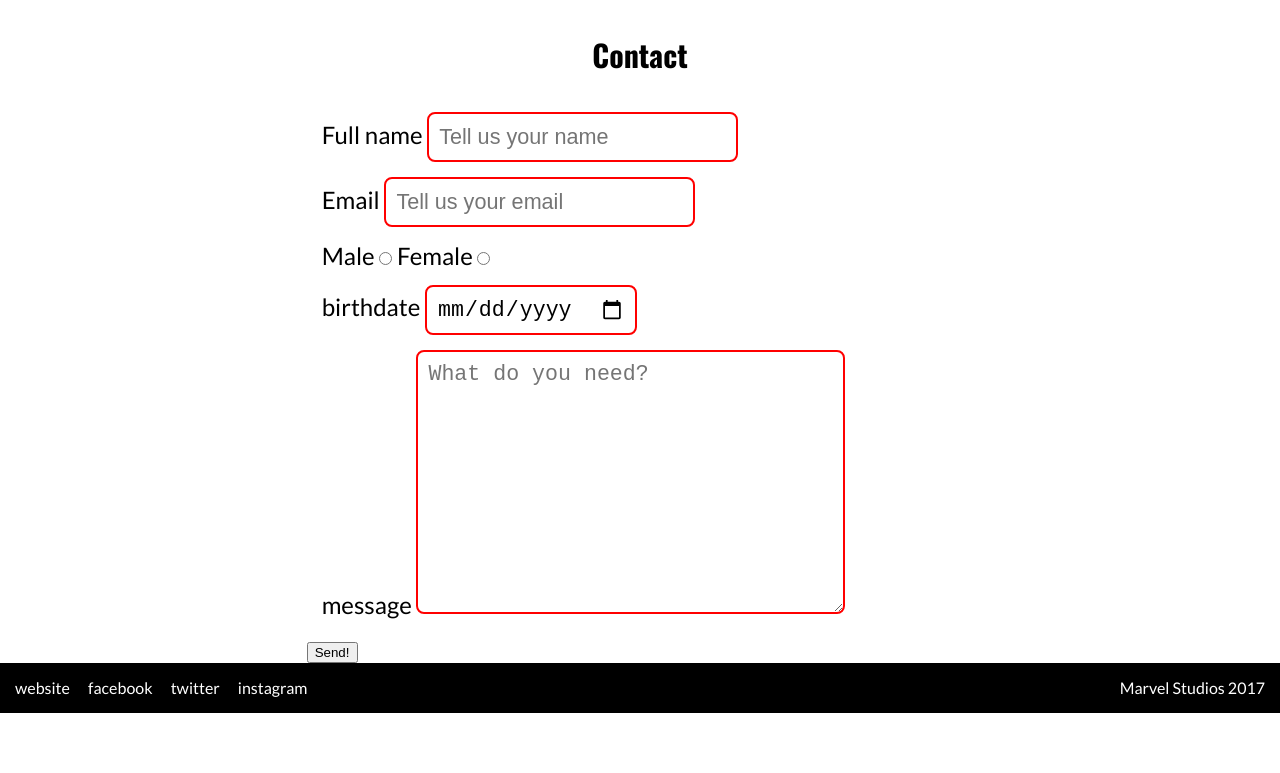
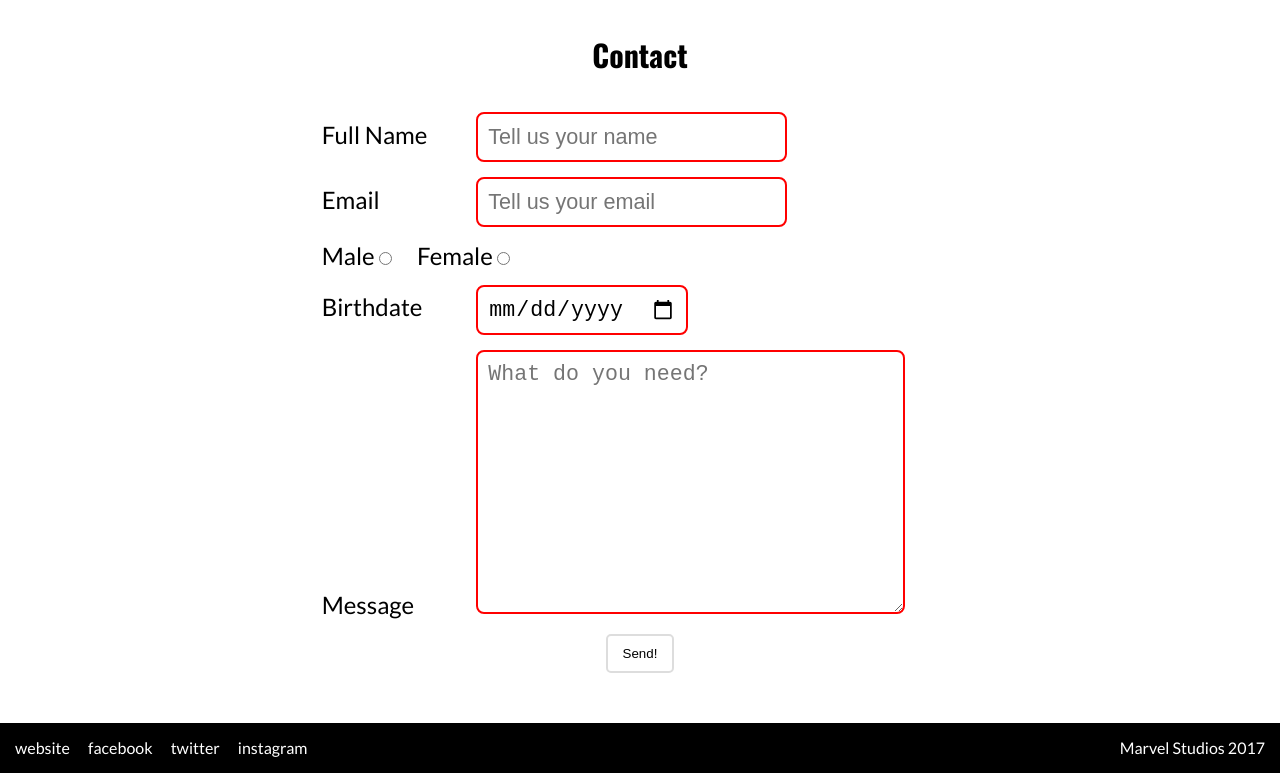
Before and after one commit to anthanh/babel-abril, a plain HTML site: page index.html in a window 1280 px wide. Shown: the part 2508-3281 px from the top of the page. Before the commit the page ends 3221 px from the top, so only its background shows below. Drawn offline with nearby package versions, Linux system fonts and the light colour scheme.

Commit message:
form styles

```diff
--- a/index.html
+++ b/index.html
@@ -147,7 +147,7 @@
                         <input type="email" name="email" id="email" placeholder="Tell us your email" required pattern="[a-zA-Z0-9_\.\+-]+@[a-zA-Z0-9-]+\.[a-zA-Z0-9-\.]+">
                     </div>
 
-                    <div class="form-input">
+                    <div class="form-radio">
                         <label for="male">Male</label>
                         <input type="radio" name="gender" id="male" value="male" required>
 
@@ -165,7 +165,7 @@
                         <textarea name="message" id="message" cols="30" rows="10" placeholder="What do you need?" required></textarea>
                     </div>
 
-                    <button type="submit">Send!</button>
+                    <button class="button" type="submit">Send!</button>
                 </form>
             </div>
 
--- a/styles/forms.css
+++ b/styles/forms.css
@@ -1,9 +1,29 @@
 form {
     font-size: 1.5em;
+    margin-bottom: 50px;
 }
 
-.form-input {
+form button[type="submit"] {
+    margin: 0 auto;
+    display: block;
+}
+
+form label {
+    width: 150px;
+    display: inline-block;
+    text-transform: capitalize;
+}
+
+.form-input, .form-radio {
     margin: 15px;
+}
+
+.form-radio label {
+    width: initial;
+}
+
+.form-radio input {
+    margin-right: 20px;
 }
 
 .form-input input, .form-input textarea {
@@ -25,3 +45,31 @@ form {
 .form-input input:valid, .form-input textarea:valid {
     border-color: green;
 }
+
+.button {
+    cursor: pointer;
+    background-color: white;
+    border: 2px solid #ddd;
+    padding: 10px 15px;
+    color: black;
+    border-radius: 5px;
+}
+
+.button:hover, .button:focus {
+    border-color: #ccc;
+    outline: none;
+}
+
+.button:active {
+    color: white;
+    background-color: #999;
+}
+
+.button:disabled {
+    color: #ddd;
+    cursor: default;
+}
+
+.button:hover:disabled {
+    border-color: #ddd;
+}
```
